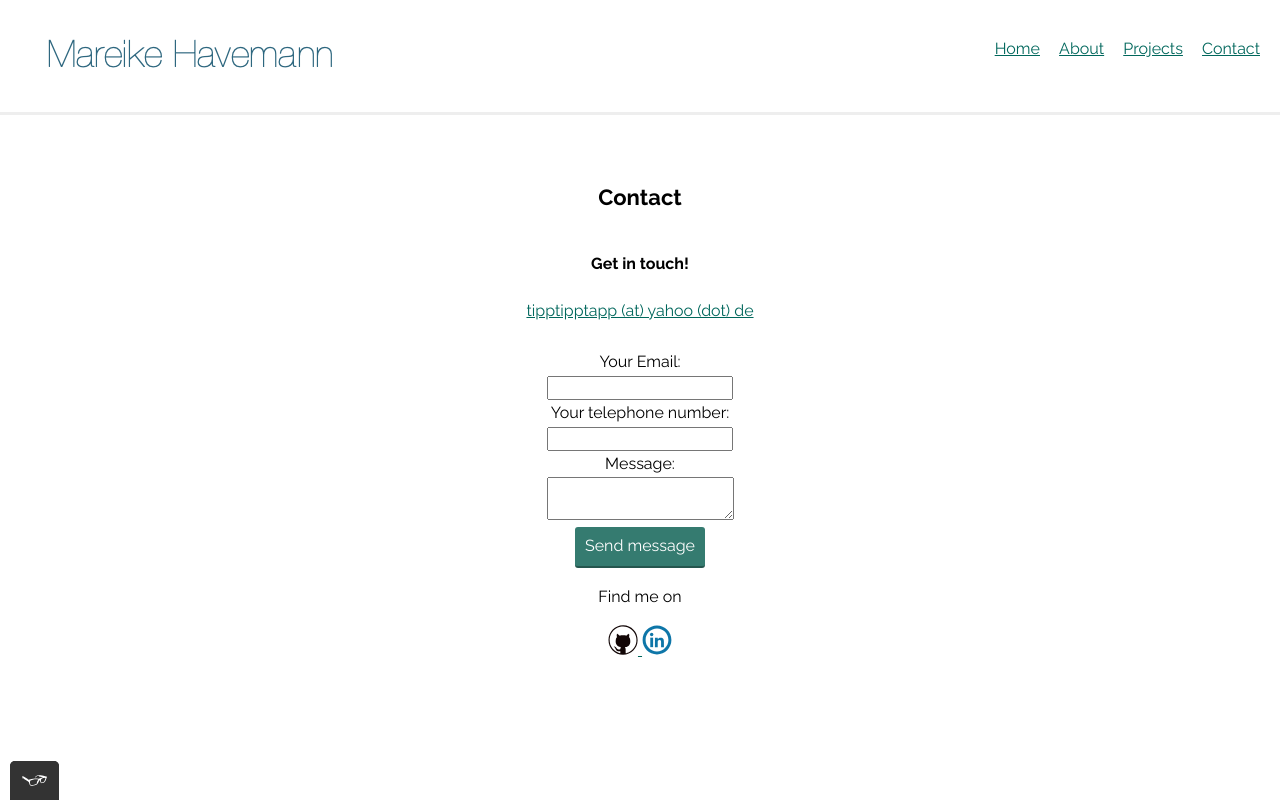
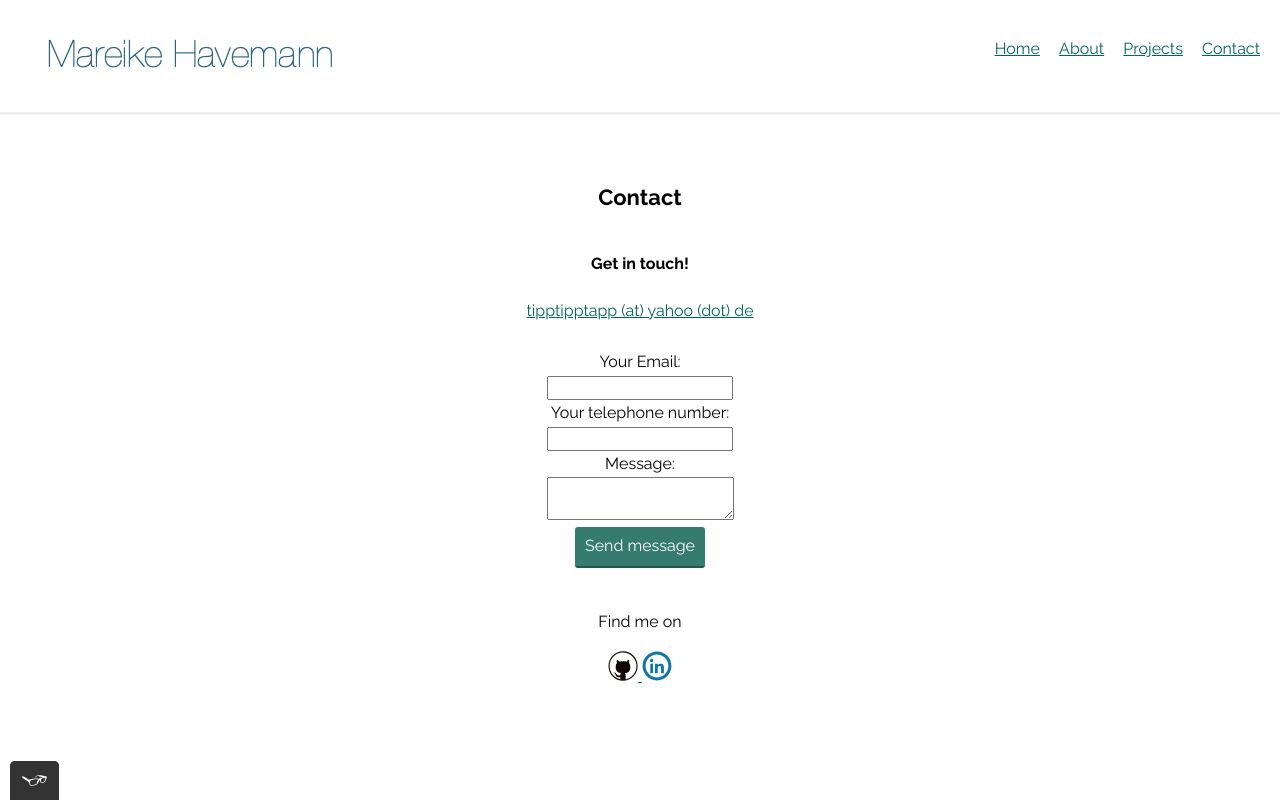
Before and after one commit to MareikeHavemann/portfolio-website, a plain HTML site: page contact.html in a window 1280 px wide. Drawn offline with nearby package versions, Linux system fonts and the light colour scheme.

Commit message:
Arranged order of the head

```diff
--- a/contact.html
+++ b/contact.html
@@ -3,12 +3,12 @@
 
 <head>
   <meta charset="utf-8">
-  <title>This is the title</title>
+  <meta name="viewport" content="width=device-width, initial-scale=1">
+  <title>Contact</title>
   <link rel="icon" href="./img/favicon-32x32.png">
   <link rel="stylesheet" type="text/css" href="https://cdnjs.cloudflare.com/ajax/libs/normalize/8.0.0/normalize.min.css">
   <link href="https://fonts.googleapis.com/css2?family=Raleway:wght@100;400;700&display=swap" rel="stylesheet">
   <link rel="stylesheet" type="text/css" href="css/style.production.css">
-  <meta name="viewport" content="width=device-width, initial-scale=1">
 </head>
 
 <body>
@@ -37,7 +37,7 @@
     <h4>Get in touch!</h4>
 
     <a href="mailto:tipptipptapp@yahoo.de">tipptipptapp (at) yahoo (dot) de</a><br>
-    <form action="" method="post" id="contact-form">
+    <form action="#" method="post" id="contact-form">
 
       <label class="standard-label" for="contact-email" id="standard-label">Your Email: <br></label>
       <input id="contact-email" type="email" required><br>
@@ -47,7 +47,7 @@
 
       <label class="standard-label" for="text-message">Message: <br></label>
       <textarea maxlength="240" id="text-message" required></textarea><br>
-      <input type="submit" value="Send message" class="button">
+      <input type="submit" value="Send message" class="button"><br><br>
 
     </form>
 
```
Also changed, not shown: about.html (+2 -2 lines), index.html (+2 -2 lines), work.html (+2 -2 lines), 1 other file.
